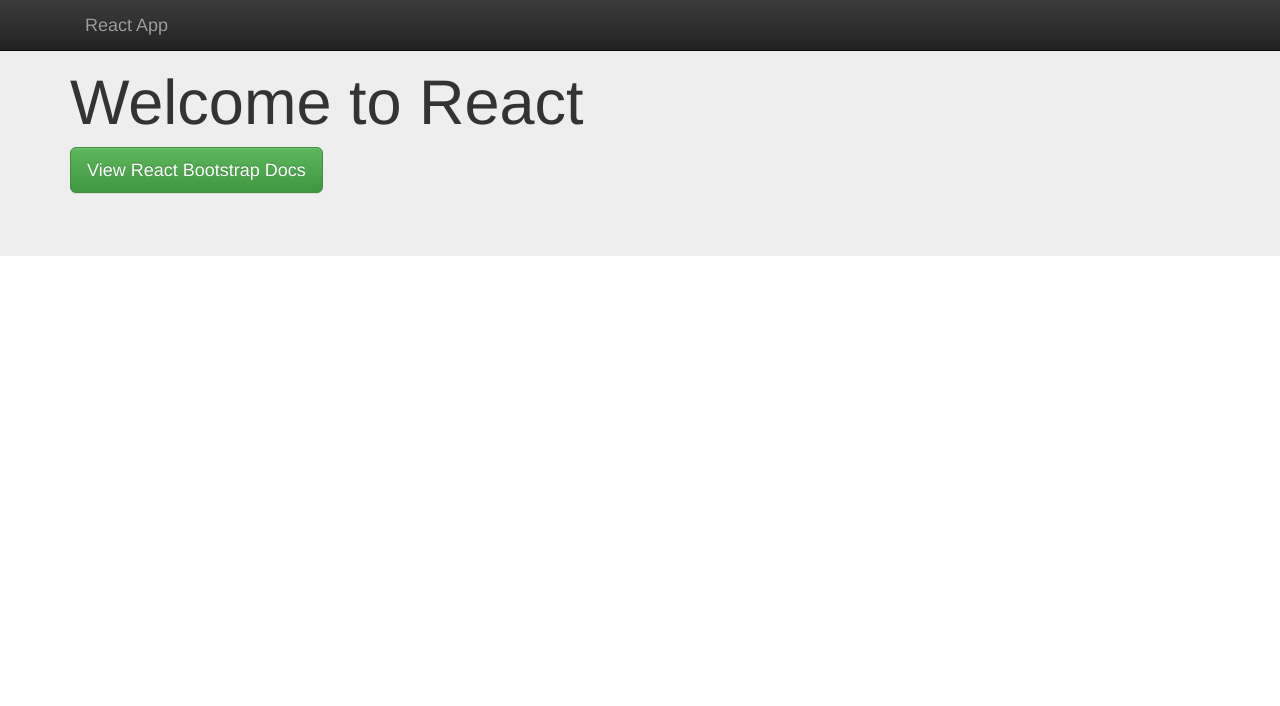
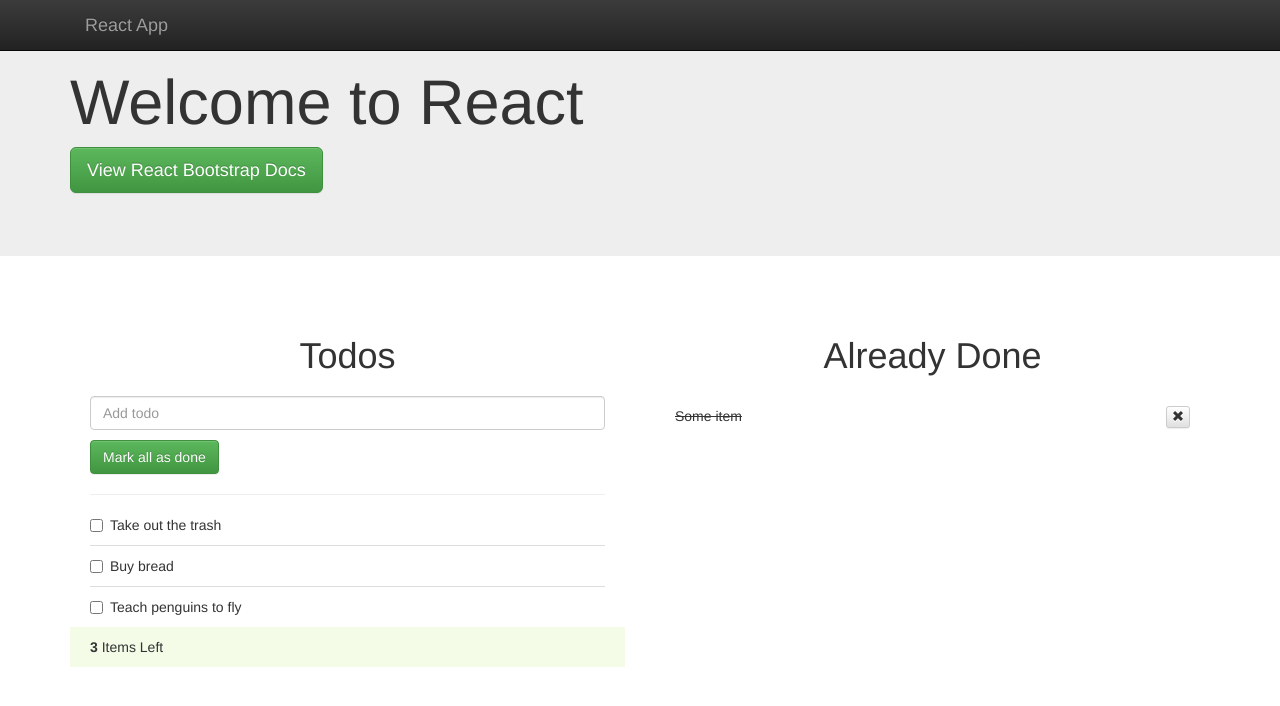
Before and after one commit to timcase/booter, a React (Create React App) app: page / in a window 1280 px wide. Shown: the top 706 px of the page. Built offline with nearby package versions, Linux system fonts and the light colour scheme.

Commit message:
Add Todo

```diff
--- a/src/App.js
+++ b/src/App.js
@@ -1,5 +1,6 @@
 import React, { Component } from 'react';
 import { Grid, Navbar, Jumbotron, Button } from 'react-bootstrap';
+import Todo from './todo';
 
 class App extends Component {
   render() {
@@ -29,6 +30,7 @@ class App extends Component {
             </p>
           </Grid>
         </Jumbotron>
+        <Todo />
       </div>
     );
   }
--- /dev/null
+++ b/src/todo.css
@@ -0,0 +1,42 @@
+body{
+    background-color:#EEEEEE;
+}
+.todolist{
+    background-color:#FFF;
+    padding:20px 20px 10px 20px;
+    margin-top:30px;
+}
+.todolist h1{
+    margin:0;
+    padding-bottom:20px;
+    text-align:center;
+}
+.form-control{
+    border-radius:0;
+}
+li.ui-state-default{
+    background:#fff;
+    border:none;
+    border-bottom:1px solid #ddd;
+}
+
+li.ui-state-default:last-child{
+    border-bottom:none;
+}
+
+.todo-footer{
+    background-color:#F4FCE8;
+    margin:0 -20px -10px -20px;
+    padding: 10px 20px;
+}
+#done-items li{
+    padding:10px 0;
+    border-bottom:1px solid #ddd;
+    text-decoration:line-through;
+}
+#done-items li:last-child{
+    border-bottom:none;
+}
+#checkAll{
+    margin-top:10px;
+}
--- /dev/null
+++ b/src/todo.js
@@ -0,0 +1,58 @@
+import React, { Component } from 'react';
+import './todo.css'
+
+class Todo extends Component {
+
+  render() {
+    return (
+      <div className="container">
+          <div className="row">
+              <div className="col-md-6">
+                  <div className="todolist not-done">
+                  <h1>Todos</h1>
+                      <input type="text" className="form-control add-todo" placeholder="Add todo"/>
+                          <button id="checkAll" className="btn btn-success">Mark all as done</button>
+
+                          <hr/>
+                          <ul id="sortable" className="list-unstyled">
+                          <li className="ui-state-default">
+                              <div className="checkbox">
+                                  <label>
+                                      <input type="checkbox" value="" />Take out the trash</label>
+                              </div>
+                          </li>
+                          <li className="ui-state-default">
+                              <div className="checkbox">
+                                  <label>
+                                      <input type="checkbox" value="" />Buy bread</label>
+                              </div>
+                          </li>
+                          <li className="ui-state-default">
+                              <div className="checkbox">
+                                  <label>
+                                      <input type="checkbox" value="" />Teach penguins to fly</label>
+                              </div>
+                          </li>
+                      </ul>
+                      <div className="todo-footer">
+                          <strong><span className="count-todos">3</span></strong> Items Left
+                      </div>
+                  </div>
+              </div>
+              <div className="col-md-6">
+                  <div className="todolist">
+                  <h1>Already Done</h1>
+                      <ul id="done-items" className="list-unstyled">
+                          <li>Some item <button className="remove-item btn btn-default btn-xs pull-right">
+                          <span className="glyphicon glyphicon-remove"></span></button></li>
+
+                      </ul>
+                  </div>
+              </div>
+          </div>
+      </div>
+    )
+  }
+}
+
+export default Todo;
```
